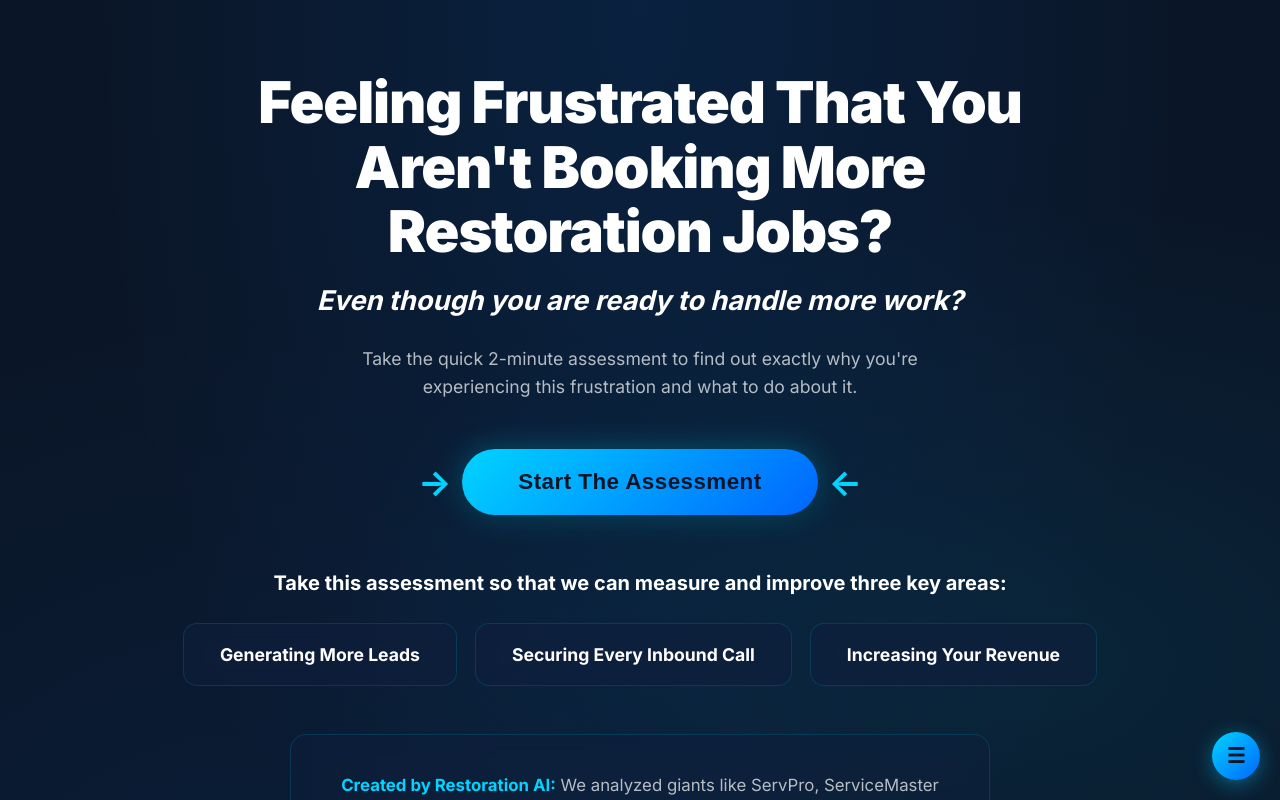
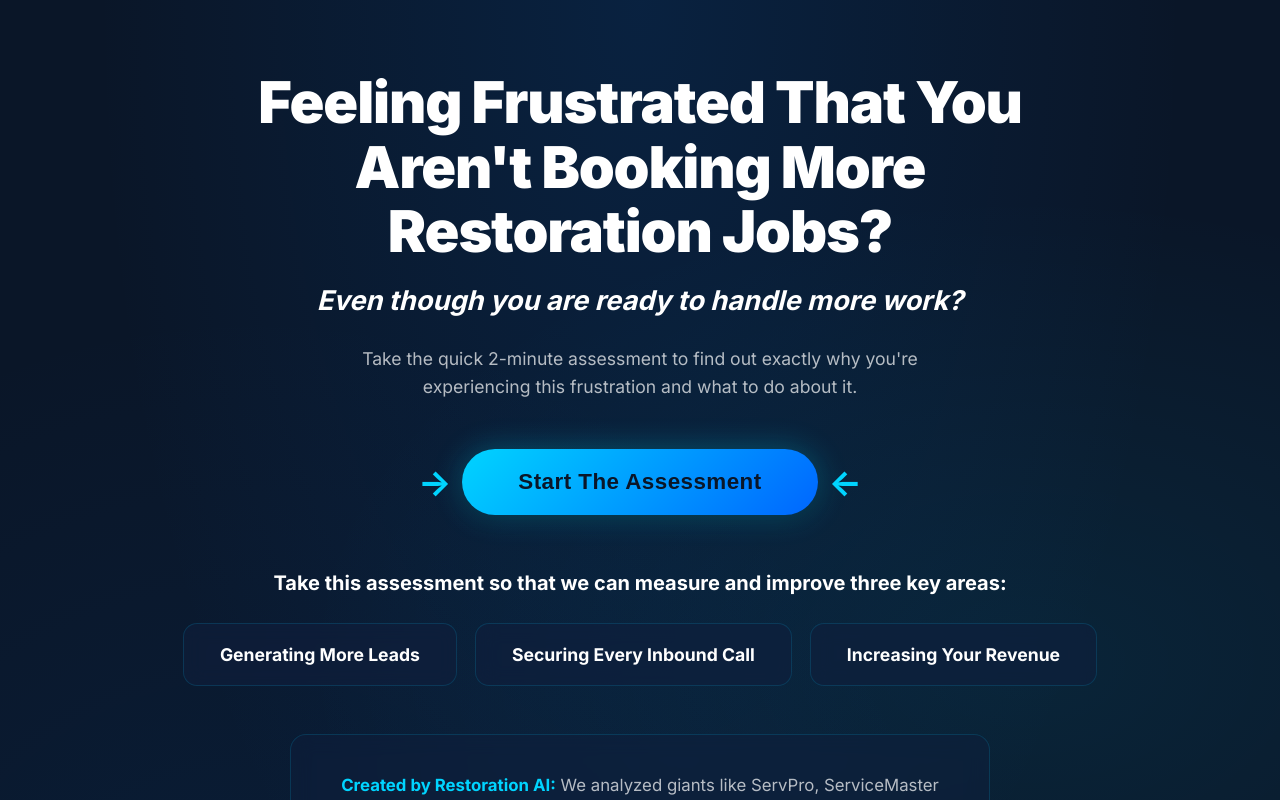
Before and after one commit to restorationai/quiz-funnel, a React (Vite) app: page / in a window 1280 px wide. Shown: the top 800 px of the page. Built offline with nearby package versions, Linux system fonts and the light colour scheme.

Commit message:
Remove DevNav for production

```diff
--- a/src/App.jsx
+++ b/src/App.jsx
@@ -8,7 +8,7 @@ import ResultAIReceptionist from './pages/ResultAIReceptionist'
 import ThankYouRankAI from './pages/ThankYouRankAI'
 import ThankYouAIReceptionist from './pages/ThankYouAIReceptionist'
 import LoadingScreen from './components/LoadingScreen'
-import DevNav from './components/DevNav'
+
 
 function PageTracker() {
   const location = useLocation()
@@ -38,7 +38,6 @@ function App() {
         <Route path="/thank-you/rank-ai" element={<ThankYouRankAI />} />
         <Route path="/thank-you/ai-receptionist" element={<ThankYouAIReceptionist />} />
       </Routes>
-      <DevNav />
     </>
   )
 }
```
